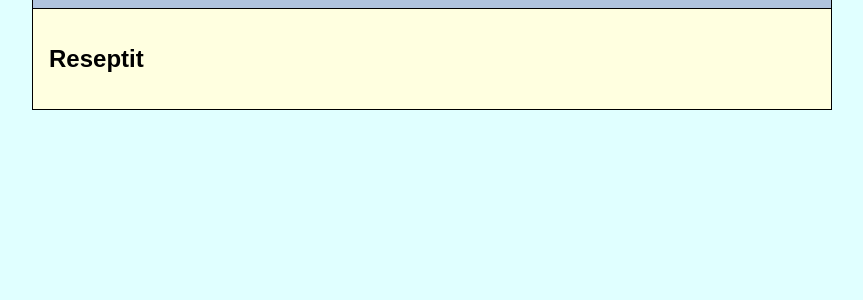
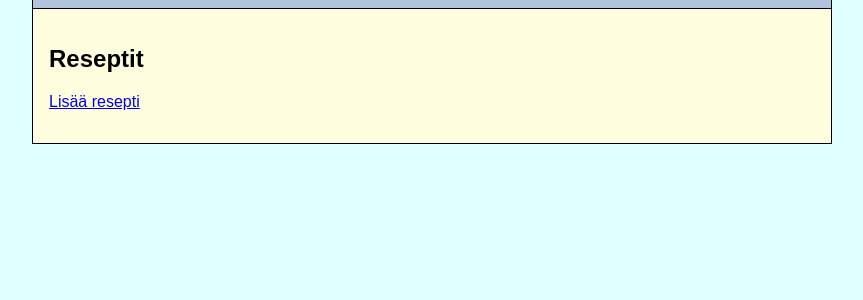
Before and after one commit to mb753/reseptit, a Flask app: page / in a window 1280 px wide. Shown: the part 150-450 px from the top of the page, without its empty margins (208-1071 px from the left). Run offline with Flask 3, Linux system fonts and the light colour scheme; the visitor is signed in with stand-in values (Sample User, id 1); data comes from the database, SQL or seed files in the repository; data that the repository does not hold is empty.

Commit message:
Add link that went lost

```diff
--- a/templates/index.html
+++ b/templates/index.html
@@ -14,4 +14,10 @@
     </ul>
   </p>
 
+  {% if session.user_id %}
+    <p>
+      <a href="/add_recipe">Lisää resepti</a>
+    </p>
+  {% endif %}
+
 {% endblock %}
```
